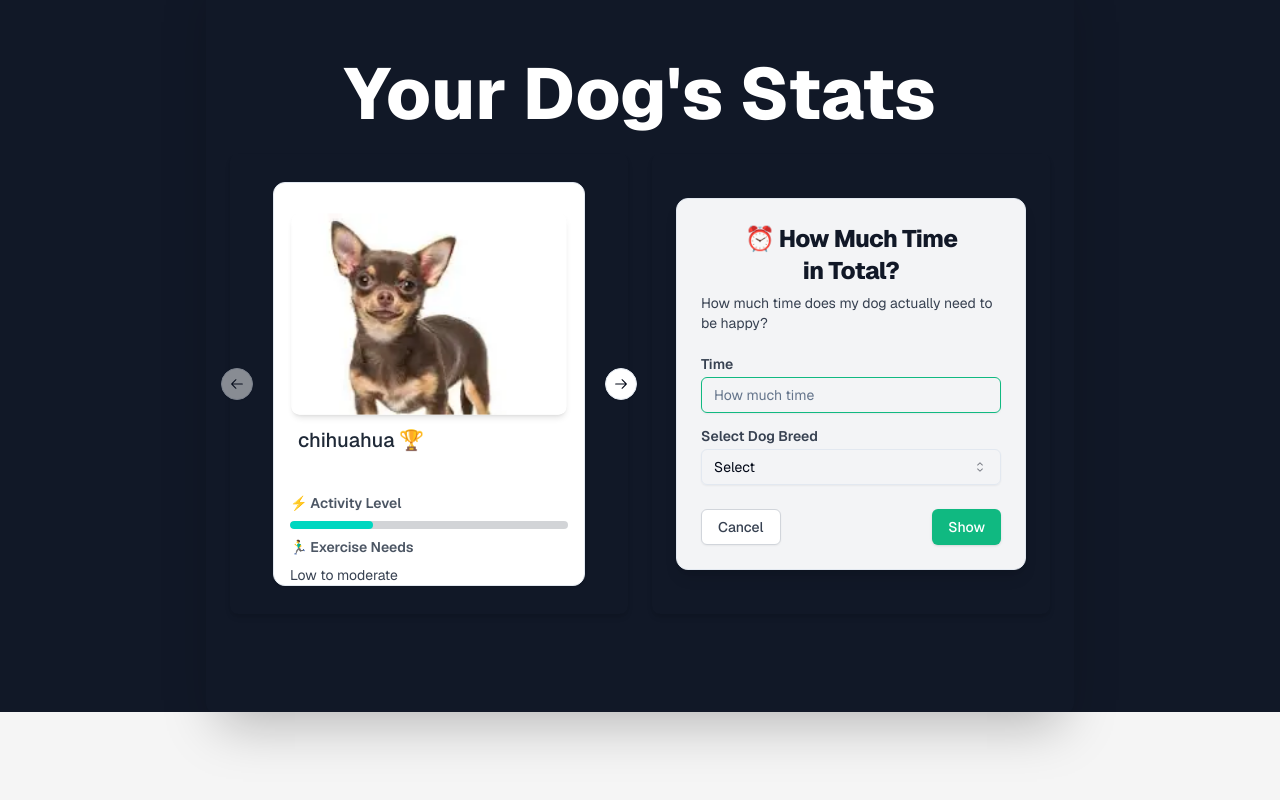
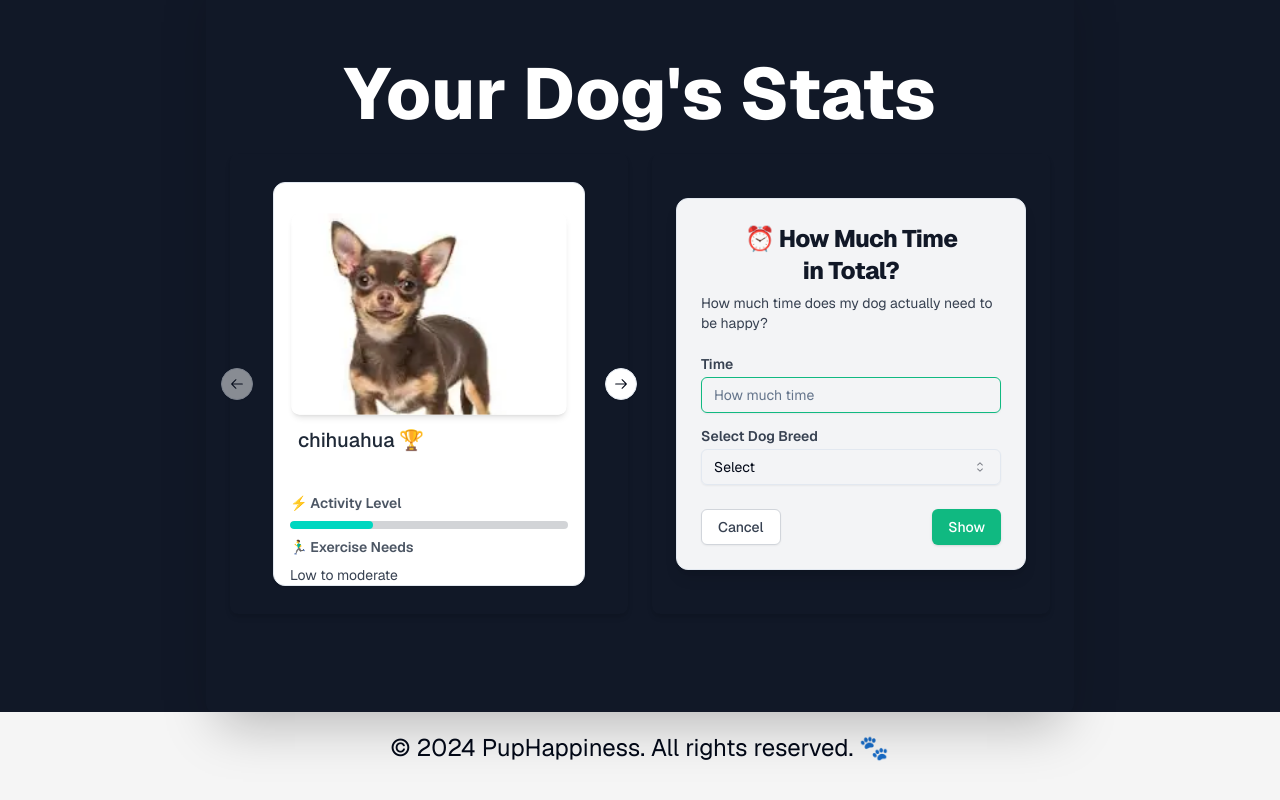
Before and after one commit to Giorgiod91/IsMyDogHappy, a Next.js app: page / in a window 1280 px wide. Shown: the part 1388-2188 px from the top of the page. Built offline with nearby package versions, Linux system fonts and the light colour scheme.

Commit message:
fixing state for partTwo component to also show the description for the .pngs

```diff
--- a/src/app/components/About.tsx
+++ b/src/app/components/About.tsx
@@ -1,10 +1,16 @@
+import { div } from "framer-motion/client";
 import React from "react";
 
 type Props = {};
 
 function About({}: Props) {
   return (
-    <div className="mt-20 flex flex-col items-center justify-center space-y-10"></div>
+    <div className="flex justify-center py-5">
+      <p className="text-2xl">
+        © 2024 PupHappiness. All rights reserved.{" "}
+        <span className="text-yellow-400">🐾</span>
+      </p>
+    </div>
   );
 }
 
--- a/src/app/components/PartTwo.tsx
+++ b/src/app/components/PartTwo.tsx
@@ -70,6 +70,9 @@ function PartTwo({}: Props) {
           <div id={index.toString()} className="flex flex-col">
             {key.emoji.includes(".png") ? (
               <motion.div
+                onClick={() =>
+                  setClickedIndex(clickedIndex === index ? null : index)
+                }
                 whileHover={{
                   backgroundColor: "#10B981",
                   scale: 1.1,
@@ -83,7 +86,7 @@ function PartTwo({}: Props) {
                   damping: 10,
                   ease: "easeOut",
                 }}
-                className="border-1 flex h-[130px] w-[230px] cursor-pointer flex-col items-center justify-center rounded-lg bg-[#F3F4F6] shadow-lg" // Light gray background
+                className="border-1 flex h-[130px] w-[230px] cursor-pointer flex-col items-center justify-center rounded-lg bg-[#F3F4F6] shadow-lg"
               >
                 <Image width={100} height={100} src={key.emoji} alt="" />
                 <p className="font-extrabold text-gray-700">{key.name}</p>
--- a/src/app/components/StateContainer.tsx
+++ b/src/app/components/StateContainer.tsx
@@ -2,13 +2,17 @@
 import React, { useState } from "react";
 import DogRace from "./DogRace";
 import TimeToMove from "./TimeToMove";
+import { motion } from "framer-motion";
 
 type Props = {};
 
 function StateContainer({ susge, susge2 }: { susge: string; susge2: string }) {
   const [currentIndex, setCurrentIndex] = useState(0);
   return (
-    <div className="relative mx-auto mt-12 flex max-w-4xl flex-col items-center justify-center rounded-lg bg-gray-900 p-6 shadow-2xl">
+    <motion.div
+      whileInView={{ backgroundColor: "" }}
+      className="relative mx-auto mt-12 flex max-w-4xl flex-col items-center justify-center rounded-lg bg-gray-900 p-6 shadow-2xl"
+    >
       <h2 className="mb-6 text-7xl font-extrabold text-white">
         Your Dog's Stats
       </h2>
@@ -20,7 +24,7 @@ function StateContainer({ susge, susge2 }: { susge: string; susge2: string }) {
           <TimeToMove />
         </div>
       </div>
-    </div>
+    </motion.div>
   );
 }
 
```
